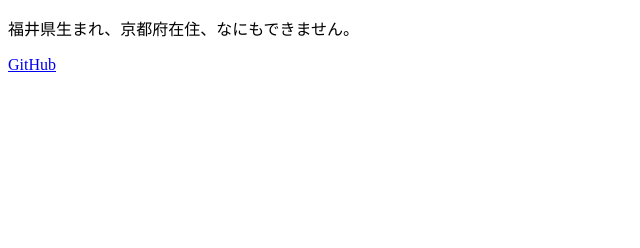
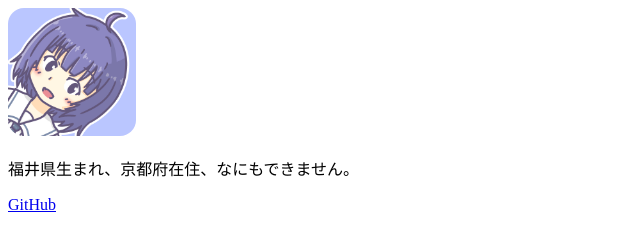
Before and after one commit to minechan/minechan.github.io, a plain HTML site: page index.html in a window 1280 px wide. Shown: the whole page, without its empty margins (0-640 px from the left). Drawn offline with Linux system fonts and the light colour scheme.

Commit message:
アイコン追加した

```diff
--- a/index.html
+++ b/index.html
@@ -6,7 +6,10 @@
         <link rel="stylesheet" href="style.css">
     </head>
     <body>
+        <img id="profilepic" src="images/icon.jpg" width="128px">
         <p>福井県生まれ、京都府在住、なにもできません。</p>
-	<a href="https://github.com/minechan">GitHub</a>
+        <a href="https://github.com/minechan">GitHub</a>
+
+        <script src="main.js"></script>
     </body>
 </html>
--- /dev/null
+++ b/main.js
@@ -0,0 +1,3 @@
+var profilepic = document.getElementById("profilepic");
+var filenames = ["icon.jpg", "IMG_20171220_211814.jpg", "IMG_20171220_211819.jpg"];
+profilepic.src = "images/" + filenames[Math.floor(Math.random() * 3)];
--- a/style.css
+++ b/style.css
@@ -1 +1,5 @@
 @charset "utf-8";
+
+#profilepic {
+    border-radius: 16px;
+}
```
Also changed, not shown: images/IMG_20171220_211814.jpg (added), images/IMG_20171220_211819.jpg (added), images/icon.jpg (added), 2 other files.
